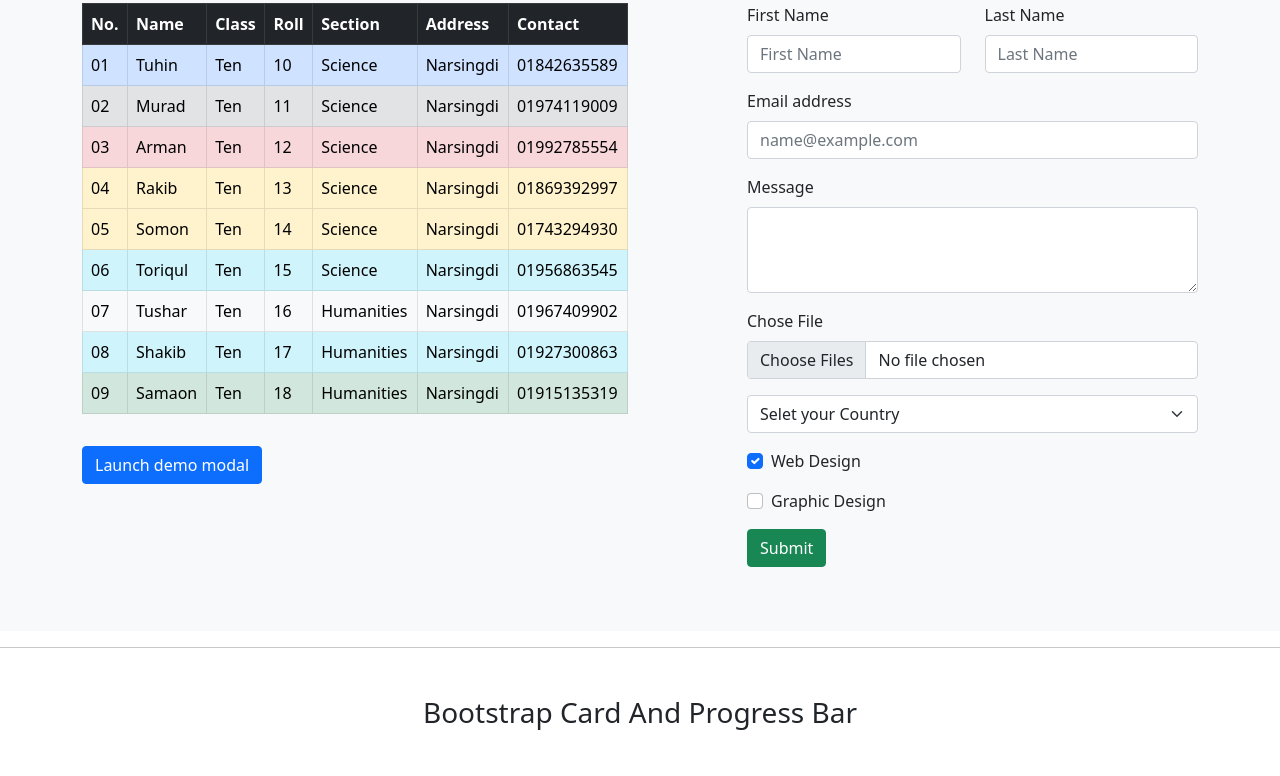
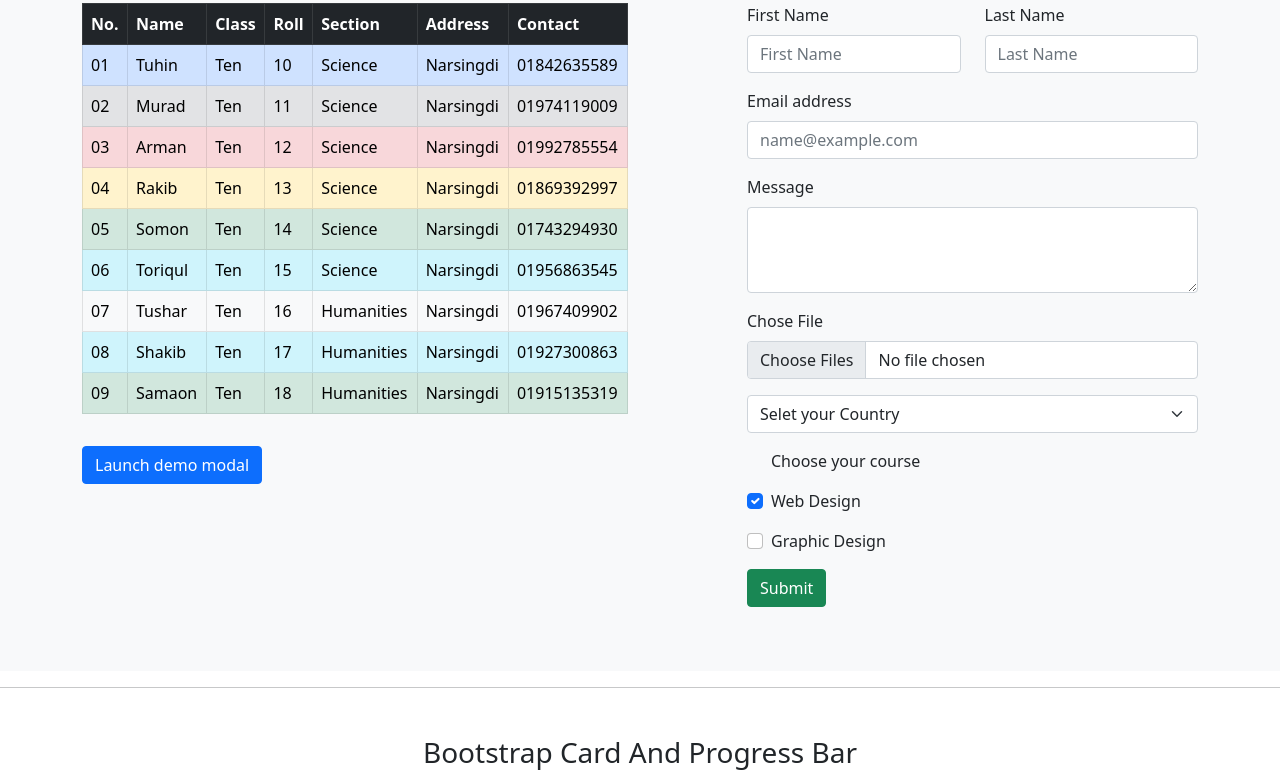
Before and after one commit to armanmia008/Day21, a plain HTML site: page index.html in a window 1280 px wide. Shown: the part 1603-2379 px from the top of the page. Drawn offline with nearby package versions, Linux system fonts and the light colour scheme.

Commit message:
Update index.html

```diff
--- a/index.html
+++ b/index.html
@@ -163,7 +163,7 @@
                         <td>Narsingdi</td>
                         <td>01869392997</td>
                     </tr>
-                    <tr class="table-warning">
+                    <tr class="table-success">
                         <td>05</td>
                         <td>Somon</td>
                         <td>Ten</td>
@@ -269,6 +269,7 @@
   </select>
 
   <div class="form-check my-3">
+    <p class="soman">Choose your course</p>
     <input class="form-check-input" type="checkbox" value="" id="flexCheckDefault" checked>
     <label class="form-check-label" for="flexCheckDefault">
   Web Design
```
